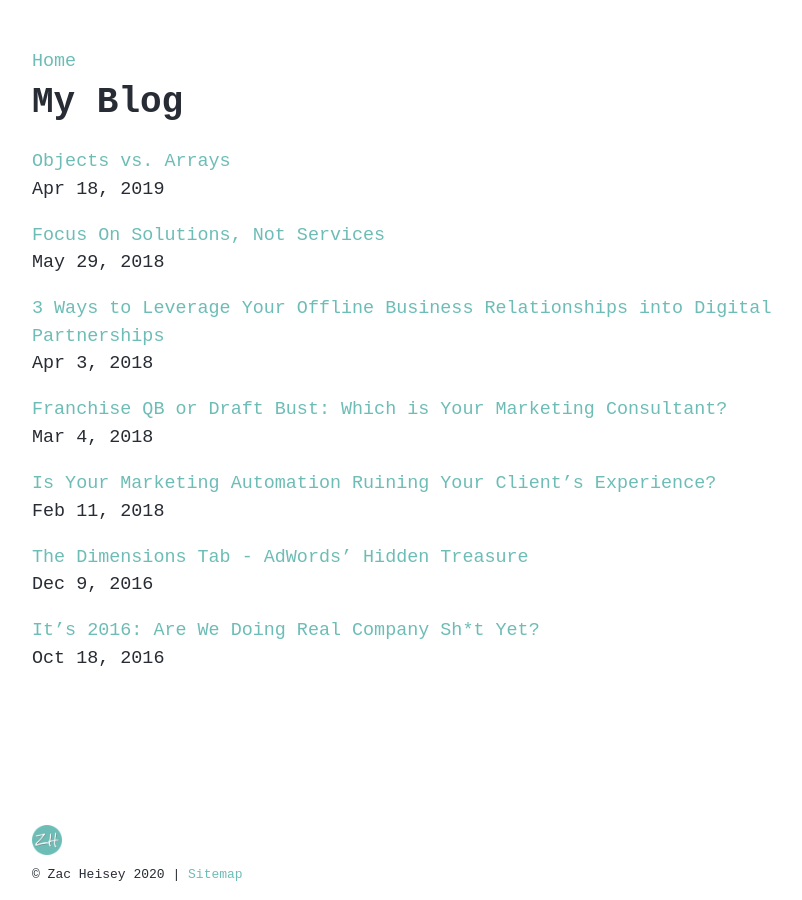
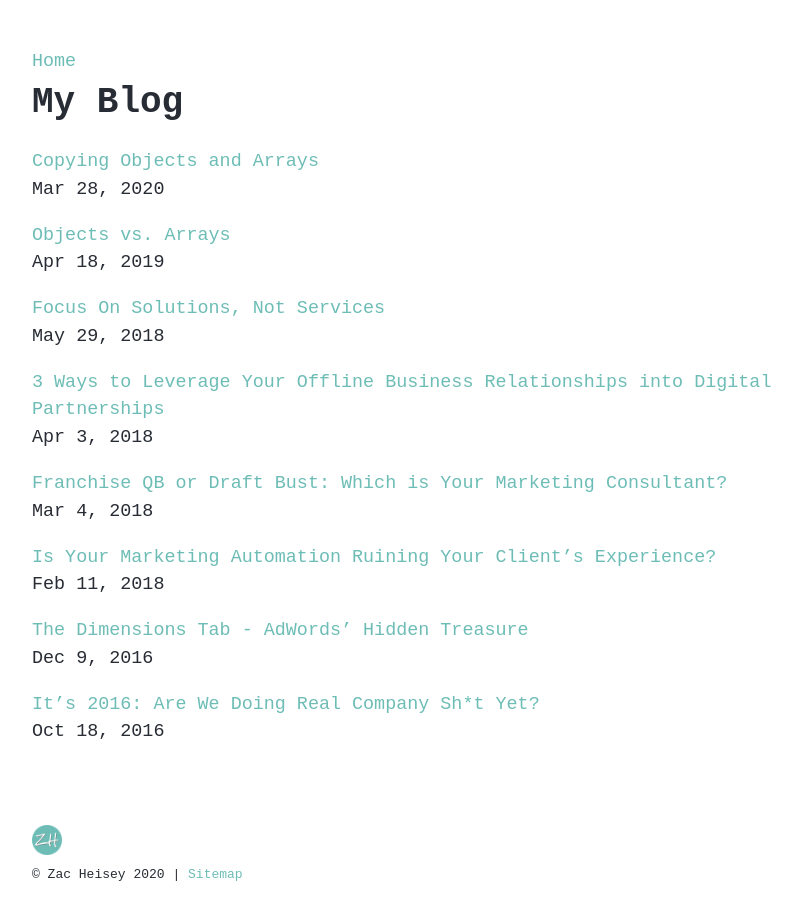
Before and after one commit to zac-heisey/zac-heisey.github.io, a Jekyll site: the page built from blog.md, in a window 1280 px wide. Shown: the whole page, without its empty margins (224-1026 px from the left). Built offline with Jekyll 4.4.1, drawn with Linux system fonts in a browser that asks for light colours; a script that is not in the unit is left out.

Commit message:
publish copying objects and arrays post

```diff
--- a/_drafts/copying-objects-and-arrays.md
+++ b/_posts/2020-03-28-copying-objects-and-arrays.md
@@ -1,6 +1,7 @@
 ---
 layout: post
 title: Copying Objects and Arrays
+date: 2020-03-28 00:00:01 -0400
 categories: blog
 description: >-
   Examining different ways of copying objects and arrays in JavaScript, shallow
```
